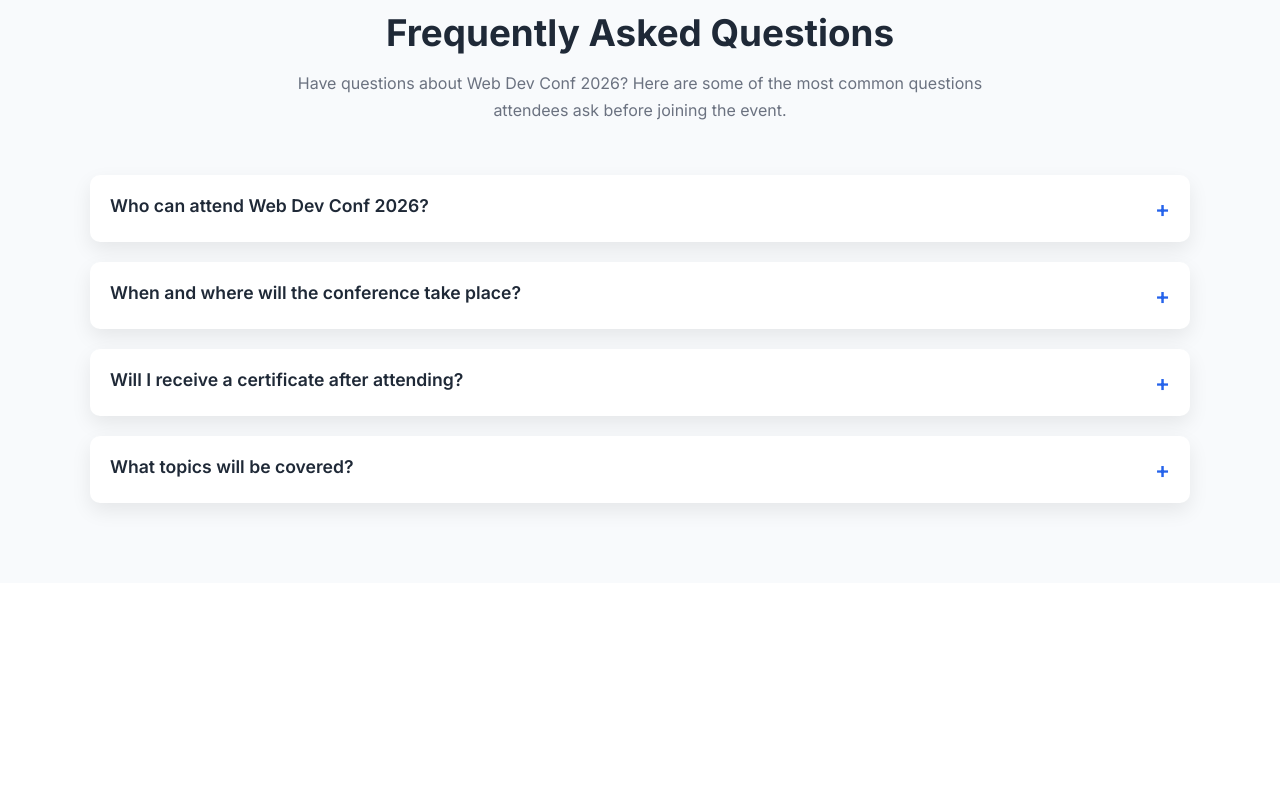
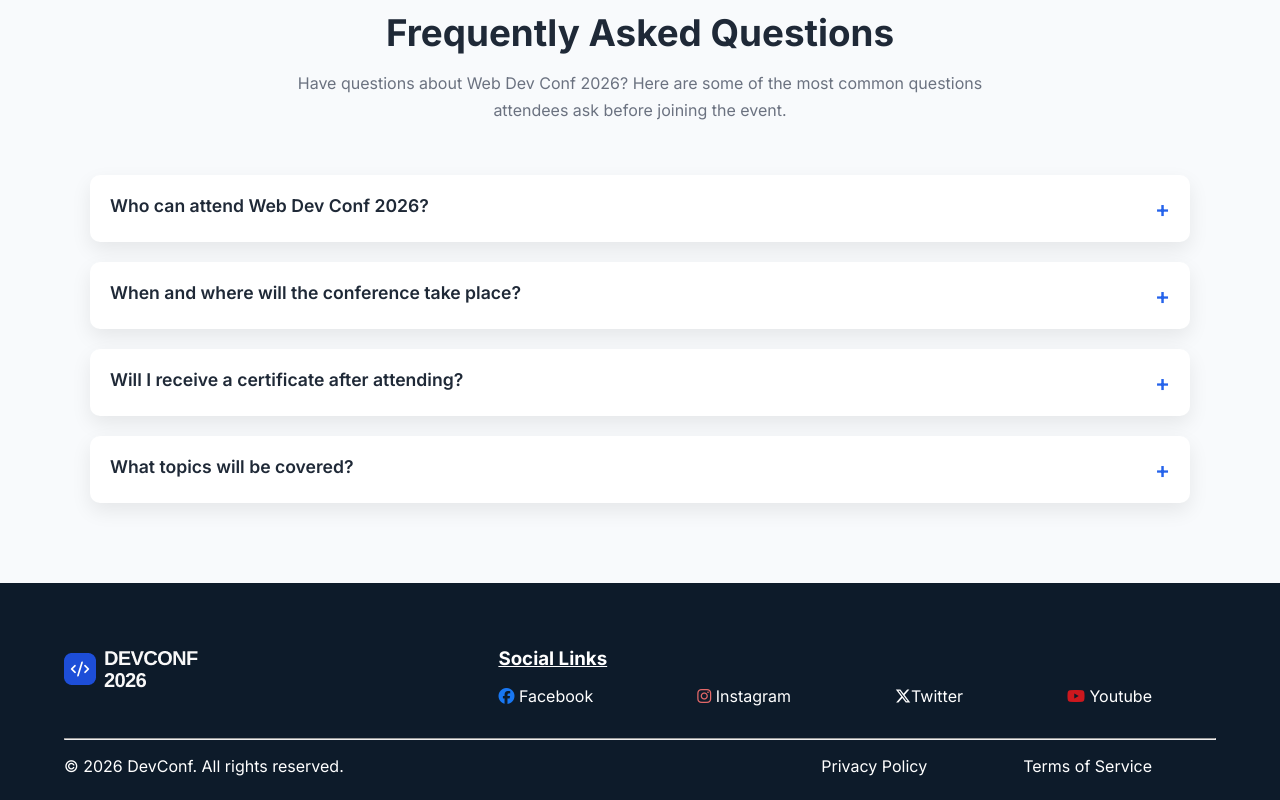
Before and after one commit to jbjoybiswasjb/web_batch_14_devconf_2026, a plain HTML site: page index.html in a window 1280 px wide. Shown: the part 2603-3403 px from the top of the page. Before the commit the page ends 3186 px from the top, so only its background shows below. Drawn offline with nearby package versions, Linux system fonts and the light colour scheme.

Commit message:
Footer section design complete.

```diff
--- a/index.html
+++ b/index.html
@@ -253,7 +253,39 @@
                                                         Footer.
         ============================================================================================================
     -->
-    <footer></footer>
+    <footer>
+        <div class="footer_container">
+            <div class="for_display_flex footer_div">
+                <div>
+                    <a href="#"><img src="./assets/footer-logo.png" alt="Footer logo" title="Footer logo"></a>
+                </div>
+                <div>
+                    <h3>Social Links</h3>
+                    <ul class="for_display_flex">
+                        <li><a href="#"><i class="fa-brands fa-facebook facebook"></i> Facebook</a></li>
+                        <li><a href="#"><i class="fa-brands fa-instagram instagram"></i> Instagram</a></li>
+                        <li><a href="#"><i class="fa-brands fa-x-twitter twitter"></i>Twitter</a></li>
+                        <li><a href="#"><i class="fa-brands fa-youtube youtube"></i> Youtube</a></li>
+                    </ul>
+                </div>
+            </div>
+            <hr>
+            <div class="for_display_flex footer_copyright_div">
+                <p>© 2026 DevConf. All rights reserved.</p>
+                <div class="footer_links_div">
+                    <ul class="for_display_flex footer_liks">
+                        <li><a href="#">Privacy Policy</a></li>
+                        <li><a href="#">Terms of Service</a></li>
+                    </ul>
+                </div>
+            </div>
+        </div>
+    </footer>
+
+
+    <!-- Font awesome kit. -->
+    <script src="https://kit.fontawesome.com/1bbb5634e6.js" crossorigin="anonymous"></script>
+
 </body>
 
 </html>
--- a/styles/style.css
+++ b/styles/style.css
@@ -321,7 +321,7 @@ a {
     background: #ffffff;
     border-radius: 10px;
     padding: 20px;
-    box-shadow: 0 8px 20px rgba(0,0,0,0.08);
+    box-shadow: 0 8px 20px rgba(0, 0, 0, 0.08);
     transition: 0.3s ease;
 }
 
@@ -366,3 +366,68 @@ a {
                                                         Footer.
     ================================================================================================================
 */
+footer {
+    background-color: #0D1B2A;
+    padding: 4rem 0 .5rem;
+    color: #fff;
+}
+
+.footer_container {
+    width: 90%;
+    margin: 0 auto;
+}
+
+.footer_container hr {
+    color: #575757;
+    margin-top: 2rem;
+}
+
+.footer_div {
+    justify-content: space-between;
+}
+
+.footer_div h3 {
+    text-decoration: underline;
+    margin-bottom: 1rem;
+}
+
+.footer_div ul{
+    gap: 2.5rem;
+    list-style: none;
+}
+
+.footer_div ul li a,
+.footer_copyright_div ul li a{
+    color: #fff;
+    margin-right: 4rem;
+}
+
+.footer_div ul li a:hover {
+    text-decoration: underline;
+}
+
+.footer_copyright_div {
+    justify-content: space-between;
+    margin: 1rem 0;
+}
+
+.footer_copyright_div ul {
+    list-style: none;
+    gap: 2rem;
+}
+
+.facebook {
+    color: #1877F2;
+}
+
+.instagram {
+    color: #e56969;
+}
+
+.twitter {
+    color: #fff;
+}
+
+.youtube {
+    color: #cc181e;
+}
```
